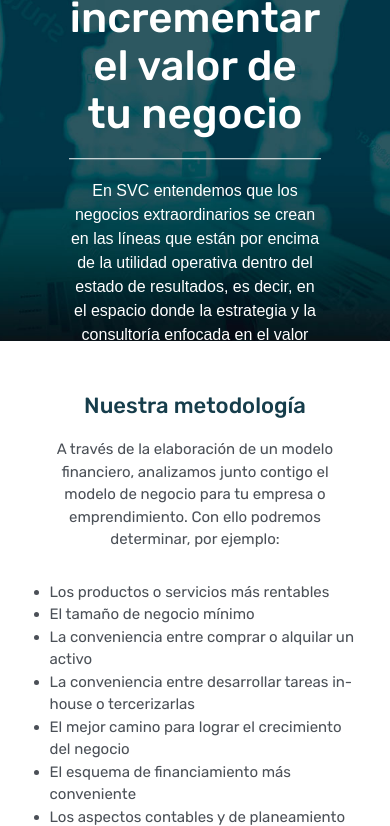
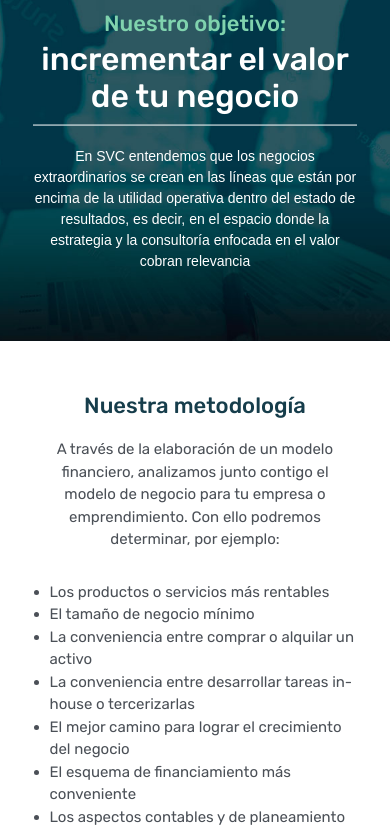
Before and after one commit to rogerul/staff-digital, a website: page app/index.html in a window 390 px wide. Shown: the part 117-943 px from the top of the page. Drawn offline with Linux system fonts and the light colour scheme.

Commit message:
Responsive al 85%

```diff
--- a/scss/_banner.scss
+++ b/scss/_banner.scss
@@ -119,4 +119,29 @@
     }
   }
 
+  @media screen and (max-width: 480px) {
+
+    .banner-set {
+
+      .banner-content {
+        width: 90%;
+      }
+
+      h2.objetivo {
+        font-size: 22px;
+        margin-bottom: 5px;
+      }
+
+      h1 {
+        font-size: 32px;
+        margin-top: 5px;
+        margin-bottom: 10px;
+      }
+
+      p {
+        font-size: 14px;
+      }
+    }
+  }
+
 }
```
Also changed, not shown: app/css/styles.css.
